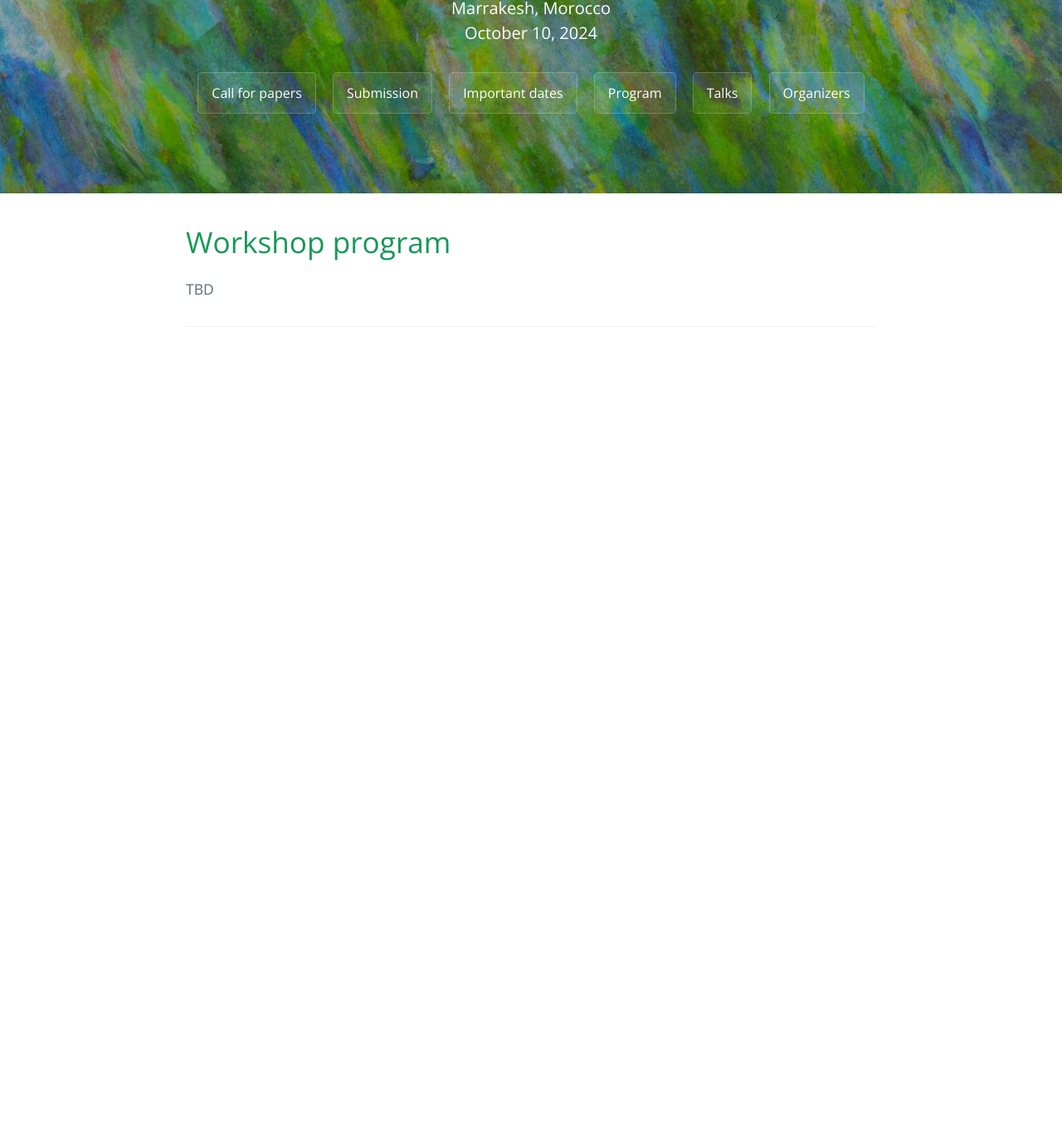
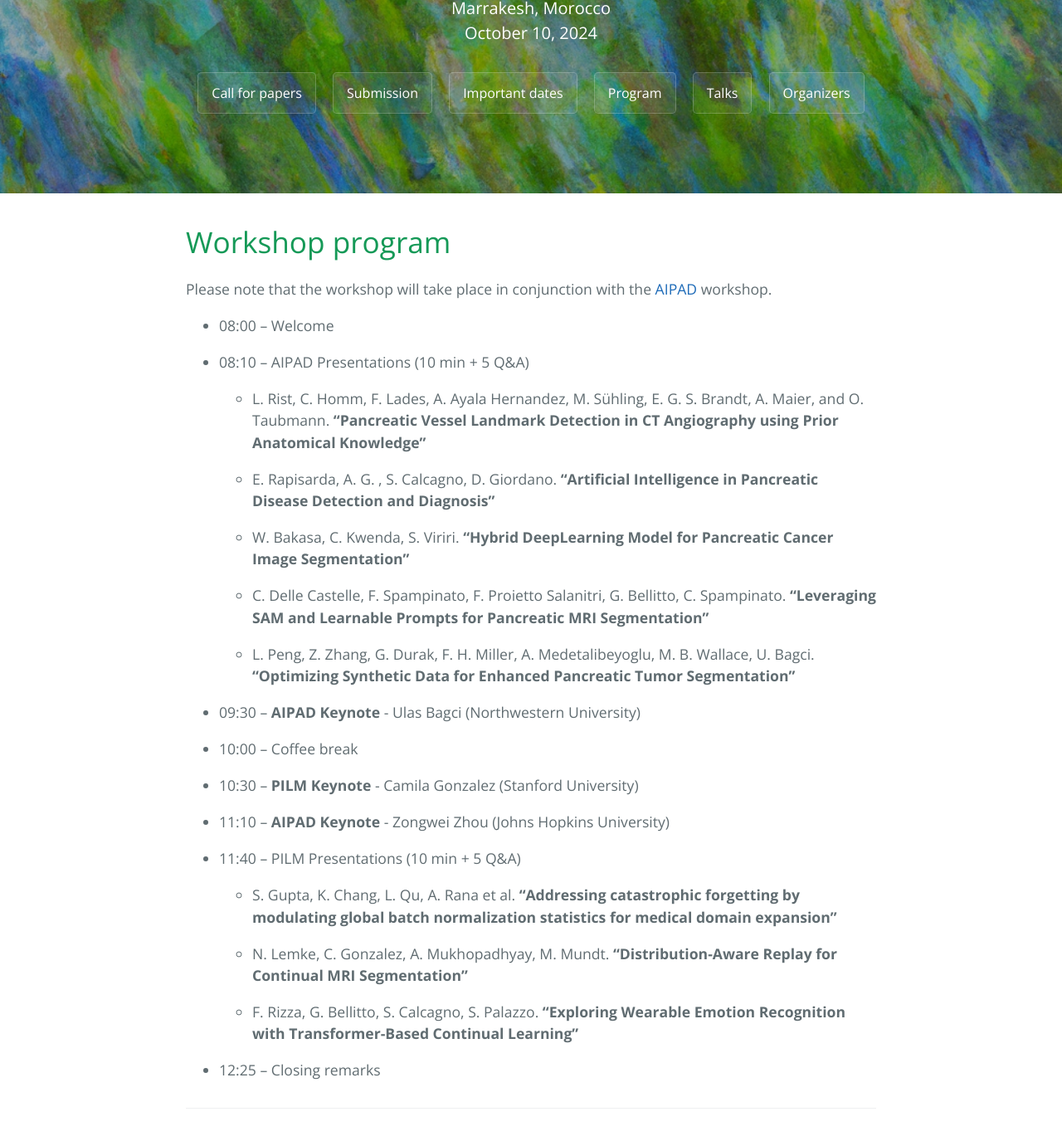
Before and after one commit to miccai-pilm/miccai-pilm.github.io, a Jekyll site: the page built from program.md, in a window 1280 px wide and 1400 px high, scrolled down 264 px. Shown: the top 1375 px of the window at 83% size. Built offline with Jekyll 4.4.1, drawn with Linux system fonts in a browser that asks for light colours; before the commit the page ends 900 px from its top, so only the background shows below that.

Commit message:
Added program

```diff
--- a/_config.yml
+++ b/_config.yml
@@ -111,3 +111,52 @@ workshop:
     - time: "12:20"
       type: organizer
       desc: Closing remarks
+  program2:
+    - time: "08:00"
+      type: organizer
+      desc: Welcome
+    - time: "08:10"
+      type: orals
+      desc: AIPAD Presentations (10 min + 5 Q&A)
+      paper_list:
+        - title: Pancreatic Vessel Landmark Detection in CT Angiography using Prior Anatomical Knowledge
+          author: L. Rist, C. Homm, F. Lades, A. Ayala Hernandez, M. Sühling, E. G. S. Brandt, A. Maier, and O. Taubmann
+        - title: Artificial Intelligence in Pancreatic Disease Detection and Diagnosis
+          author: E. Rapisarda, A. G. , S. Calcagno, D. Giordano
+        - title: Hybrid DeepLearning Model for Pancreatic Cancer Image Segmentation
+          author: W. Bakasa, C. Kwenda, S. Viriri
+        - title: Leveraging SAM and Learnable Prompts for Pancreatic MRI Segmentation
+          author: C. Delle Castelle, F. Spampinato, F. Proietto Salanitri, G. Bellitto, C. Spampinato
+        - title: Optimizing Synthetic Data for Enhanced Pancreatic Tumor Segmentation
+          author: L. Peng, Z. Zhang, G. Durak, F. H. Miller, A. Medetalibeyoglu, M. B. Wallace, U. Bagci
+    - time: "09:30"
+      type: keynote
+      ws: AIPAD
+      author: Ulas Bagci
+      affiliation: Northwestern University
+    - time: "10:00"
+      type: organizer
+      desc: Coffee break
+    - time: "10:30"
+      type: keynote
+      ws: PILM
+      author: Camila Gonzalez
+      affiliation: Stanford University
+    - time: "11:10"
+      type: keynote
+      ws: AIPAD
+      author: Zongwei Zhou
+      affiliation: Johns Hopkins University
+    - time: "11:40"
+      type: orals
+      desc: PILM Presentations (10 min + 5 Q&A)
+      paper_list:
+        - title: Addressing catastrophic forgetting by modulating global batch normalization statistics for medical domain expansion
+          author: S. Gupta, K. Chang, L. Qu, A. Rana et al
+        - title: Distribution-Aware Replay for Continual MRI Segmentation
+          author: N. Lemke, C. Gonzalez, A. Mukhopadhyay, M. Mundt
+        - title: Exploring Wearable Emotion Recognition with Transformer-Based Continual Learning
+          author: F. Rizza, G. Bellitto, S. Calcagno, S. Palazzo
+    - time: "12:25"
+      type: organizer
+      desc: Closing remarks
--- a/program.md
+++ b/program.md
@@ -4,7 +4,7 @@ layout: default
 
 # Workshop program
 
-TBD
+Please note that the workshop will take place in conjunction with the [AIPAD](https://aipad-miccai.github.io) workshop.
 
 <!--{% for entry in site.workshop.program %}
 {% if entry.type == "organizer" %}
@@ -15,3 +15,16 @@ TBD
 * {{ entry.time }}: **Keynote**: *{{ entry.title }}* ({{ entry.author }}, {{ entry.affiliation }})
 {% endif %}
 {% endfor %}-->
+
+{% for entry in site.workshop.program2 %}
+{% if entry.type == "organizer" %}
+* {{ entry.time }} – {{ entry.desc }}
+{% elsif entry.type == "orals" %}
+* {{ entry.time }} – {{ entry.desc }}
+{% for paper in entry.paper_list %}
+  * {{ paper.author }}. **"{{ paper.title }}"**
+{% endfor %}
+{% elsif entry.type == "keynote" %}
+* {{ entry.time }} – **{{ entry.ws }} Keynote** - {{ entry.author }} ({{ entry.affiliation }})
+{% endif %}
+{% endfor %}
```
